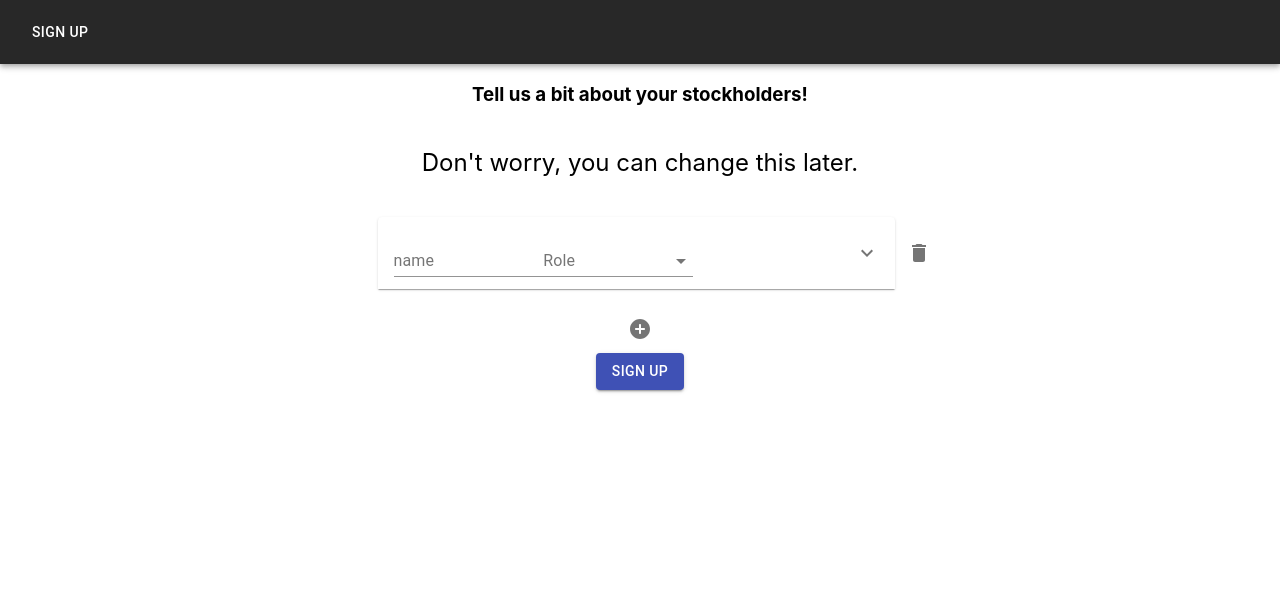
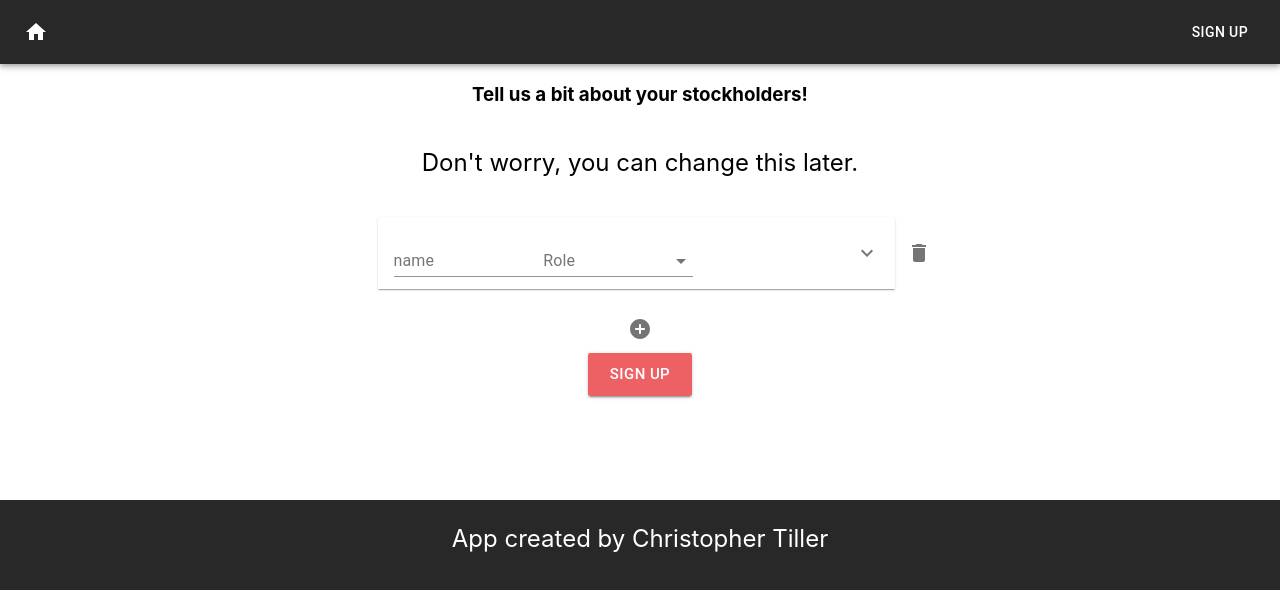
Before and after one commit to ctiller15/tillertable, a React (Create React App) app: page /onboarding in a window 1280 px wide. Shown: the top 590 px of the page. Built offline with nearby package versions, Linux system fonts and the light colour scheme.

Commit message:
Adjust css, add state for logged in status on navbar, move footer to every page.

```diff
--- a/src/App.css
+++ b/src/App.css
@@ -1,5 +1,6 @@
 .App {
   text-align: center;
+  min-height: 100vh;
 }
 
 .App-logo {
@@ -84,6 +85,10 @@
 	background-color: rgb(40, 40, 40);
 }
 
+.App .onboardingForm {
+	flex-grow: 1;
+}
+
 @media (prefers-reduced-motion: no-preference) {
   .App-logo {
     animation: App-logo-float infinite 3s ease-in-out;
--- a/src/App.js
+++ b/src/App.js
@@ -1,12 +1,17 @@
 import React from 'react';
 import logo from './logo.svg';
-import { Button, AppBar, Toolbar } from '@material-ui/core';
+import { Button, AppBar, Toolbar, IconButton, Box } from '@material-ui/core';
 
 import { OnboardingForm } from './features/onboardingForm/OnboardingForm';
 import { HomePage } from './features/homePage/HomePage';
 import { Dashboard } from './features/dashboard/Dashboard';
 
 import { makeStyles } from '@material-ui/core/styles';
+import { useSelector } from 'react-redux';
+
+import { loggedIn } from './features/users/userSlice';
+
+import HomeIcon from '@material-ui/icons/Home';
 
 import {
 	BrowserRouter as Router,
@@ -25,22 +30,45 @@ const useStyles = makeStyles({
 function App() {
 
 	const navClasses = useStyles();
+	const userLoggedIn = useSelector(loggedIn);
 
   	return (
 		<Router>
-			<div className="App">
+			<Box className="App"
+			display="flex"
+			flexDirection="column"
+				flexGrow={1}>
 				<AppBar
 					classes={{
 						root: navClasses.root,
 					}}
 					position="static">
-					<Toolbar>
+					<Box component={Toolbar}
+					display="flex"
+					justifyContent="space-between">
 						{/*Need to update navbar to create a dashboard link if user is "logged in". Need to update redux store to account for user state. Also need home link. See if you have time to add that.*/}
-						<Button
+						<IconButton
+							edge="start"
 							component={RouterLink}
-							to="/onboarding"
-							color="inherit">Sign up</Button>
-					</Toolbar>
+							to="/"
+							color="inherit"
+						>
+							<HomeIcon />
+						</IconButton>
+
+						{userLoggedIn ?
+								<Button
+									component={RouterLink}
+									to="/dashboard"
+									color="inherit"
+								>Dashboard</Button>
+							:
+							<Button
+								component={RouterLink}
+								to="/onboarding"
+								color="inherit">Sign up</Button>}
+
+					</Box>
 				</AppBar>
 				<Switch>
 					<Route path="/onboarding">
@@ -54,8 +82,14 @@ function App() {
 					</Route>
 				</Switch>
 
-			{/*Move the footer from the home page component and put it here. No reason not to have it across all pages.*/}
-		</div>
+			<Box
+				display="flex"
+				flexDirection="column"
+				alignItems="center"
+				className="footer">
+				<p>App created by Christopher Tiller</p>
+			</Box>
+			</Box>
 	  </Router>
   );
 }
--- a/src/app/store.js
+++ b/src/app/store.js
@@ -1,8 +1,10 @@
 import { configureStore } from '@reduxjs/toolkit';
 import stockholderReducer from '../features/stockholders/stockholderSlice';
+import userReducer from '../features/users/userSlice'
 
 export default configureStore({
   reducer: {
 	  stockholder: stockholderReducer,
+	  user: userReducer,
   },
 });
--- a/src/features/homePage/HomePage.js
+++ b/src/features/homePage/HomePage.js
@@ -124,13 +124,6 @@ export const HomePage = (props) => {
 					variant="contained"
 					color="primary">Try it now</Button>
 			</Box>
-			<Box
-				display="flex"
-				flexDirection="column"
-				alignItems="center"
-				className="footer">
-				<p>App created by Christopher Tiller</p>
-			</Box>
 		</React.Fragment>
 	)
 }
--- a/src/features/onboardingForm/OnboardingForm.js
+++ b/src/features/onboardingForm/OnboardingForm.js
@@ -1,14 +1,27 @@
 import { FormControl, Select, MenuItem, TextField, InputLabel, Button, Box, Accordion, AccordionSummary, AccordionDetails, Grid, IconButton } from '@material-ui/core'
 import React, { useState } from 'react';
-import { useSelector, useDispatch } from 'react-redux';
+import { useDispatch } from 'react-redux';
 import { saveStockholdersAsync } from '../stockholders/stockholderSlice';
+import { logUserIn } from '../users/userSlice';
 import { StockFormSection } from './StockFormSection';
 import { useHistory } from 'react-router-dom';
 import ExpandMoreIcon from '@material-ui/icons/ExpandMore';
 import DeleteIcon from '@material-ui/icons/Delete';
 import AddCircleRoundedIcon from '@material-ui/icons/AddCircleRounded';
 
+import { makeStyles } from '@material-ui/core/styles';
+
+const useStyles = makeStyles({
+	root: {
+		background: 'rgb(237, 96, 100)',
+		borderRadius: '2px'
+	},
+});
+
+
 export const OnboardingForm = (props) => {
+	const buttonClasses = useStyles();
+
 	// move these in a separate class. They're reused in at least three different places.
 	const stock = {
 		title: '',
@@ -217,6 +230,7 @@ export const OnboardingForm = (props) => {
 		}
 
 		await dispatch(saveStockholdersAsync(rows));
+		await dispatch(logUserIn());
 
 		history.push('/dashboard');
 	}
@@ -248,10 +262,14 @@ export const OnboardingForm = (props) => {
 				<AddCircleRoundedIcon />
 			</IconButton>
 			<Button
+				classes={{
+					root: buttonClasses.root,
+				}}
 				type="submit"
 				value="Submit"
 				variant="contained"
 				color="primary"
+				size="large"
 			>Sign up</Button>
 		</Box>
 	)
--- /dev/null
+++ b/src/features/users/userSlice.js
@@ -0,0 +1,22 @@
+import { createSlice } from '@reduxjs/toolkit';
+
+export const userSlice = createSlice({
+	name: 'user',
+	initialState: {
+		loggedIn: false
+	},
+	reducers: {
+		logUserIn: (state) => {
+			state.loggedIn = true
+		},
+		logUserOut: (state) => {
+			state.loggedIn = false
+		}
+	},
+});
+
+export const { logUserIn, logUserOut } = userSlice.actions;
+
+export const loggedIn = state => state.user.loggedIn;
+
+export default userSlice.reducer;
--- a/src/index.css
+++ b/src/index.css
@@ -1,3 +1,7 @@
+html {
+	min-height: 100%;
+}
+
 body {
   margin: 0;
   font-family: -apple-system, BlinkMacSystemFont, 'Segoe UI', 'Roboto', 'Oxygen',
@@ -5,9 +9,15 @@ body {
     sans-serif;
   -webkit-font-smoothing: antialiased;
   -moz-osx-font-smoothing: grayscale;
+  height: 100%;
 }
 
 code {
   font-family: source-code-pro, Menlo, Monaco, Consolas, 'Courier New',
     monospace;
 }
+
+#root {
+
+	height: 100%;
+}
```
